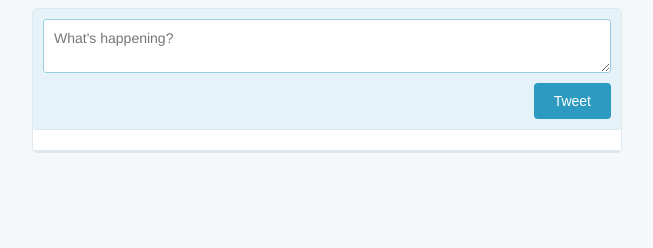
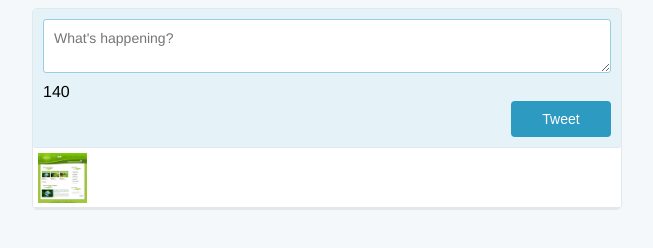
Before and after one commit to cgolinski/tweeter, a website: page index.html in a window 1280 px wide. Both pictures are taken after a click on the button "Tweet". Shown: the whole page, without its empty margins (313-966 px from the left). Drawn offline with nearby package versions, Linux system fonts and the light colour scheme.

Commit message:
added character count and avatars

```diff
--- a/css/Button.css
+++ b/css/Button.css
@@ -7,6 +7,8 @@
   font-size: 14px;
   font-weight: 500;
   cursor: pointer;
+  width: 100px;
+  transition: #width 1s;
 }
 
 .Button:hover {
--- a/css/tweeter.css
+++ b/css/tweeter.css
@@ -50,7 +50,17 @@ main {
   background-color: white;
   border-bottom: 1px solid #E1E8ED;
   border-radius: 0px;
-  padding: 10px;
+  padding: 10px 10px 10px 60px;
+  min-height: 60px;
+  position: relative;
+}
+
+#timeline .tweet .avatar {
+  max-width: 50px;
+  max-height: 50px;
+  position: absolute;
+  top: 5px;
+  left: 5px;
 }
 
 #timeline .tweet p {
--- a/index.html
+++ b/index.html
@@ -12,6 +12,8 @@
       <section id="newTweet">
         <form>
           <textarea id="newTweetText" name="newTweetText" placeholder="What's happening?"></textarea>
+          <div id="characterCount" class="characterCount">
+          </div>
           <div class="tweetButton">
             <button id="submitTweet" class="Button" type="button">
               Tweet
--- a/js/main.js
+++ b/js/main.js
@@ -1,10 +1,20 @@
 var tweets = getTweets();
 
-$(document).ready(function(){
+$(document).ready(function() {
   var button = $('#submitTweet');
   var textarea = $('#newTweetText');
 
-  button.click(function(){
+  textarea.keydown(function() {
+      var maxLength = 140;
+      if (characterCount > maxLength) {
+        //grey out click button
+
+
+      }
+    renderCharacterCount();
+  });
+
+  button.click(function() {
     var newTweet = {
       text: textarea.val()
     };
@@ -17,11 +27,18 @@ $(document).ready(function(){
   render();
 });
 
-function render(){
+function render() {
   var reverseTweets = tweets.slice().reverse();
 
   renderTweets(reverseTweets);
+  renderCharacterCount();
 };
+
+function renderCharacterCount() {
+  var textarea = $('#newTweetText');
+  var characterCount = $('#characterCount');
+  characterCount.html(140-(textarea.val().length));
+}
 
 function renderTweets(tweets) {
   var timeline = $('#timeline');
@@ -31,6 +48,7 @@ function renderTweets(tweets) {
   for (var i = 0; i < tweets.length; i++) {
     timeline.append(
       '<div class="tweet">' +
+        '<img class="avatar" src="images/avatar.jpg">' +
         '<p>' +
           tweets[i].text +
         '</p>' +
```
Also changed, not shown: server.js (added, +28 -0 lines), images/avatar.jpg (added).
